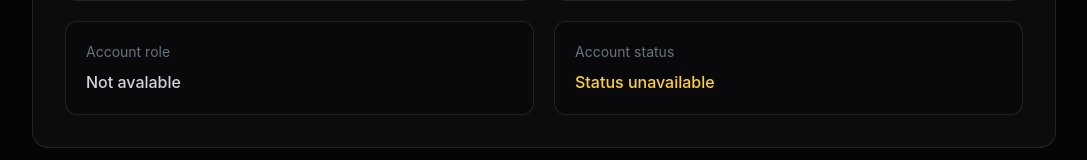
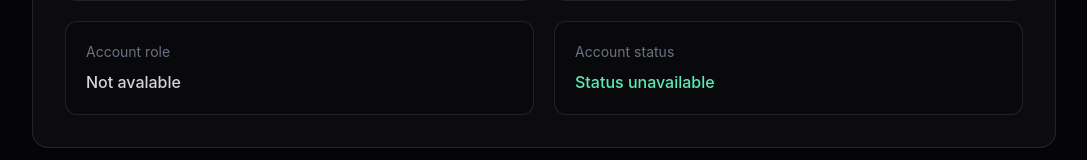
Before and after one commit to tonystarknew3000-dot/backendhub-frontend, a React app: page /profile in a window 1280 px wide. Shown: the part 466-626 px from the top of the page, without its empty margins (96-1183 px from the left). Built offline with nearby package versions, Linux system fonts and the light colour scheme; the HTML template or start-up script is replaced by a standard one.

Commit message:
fix email verification status on profile

```diff
--- a/src/components/Profile.jsx
+++ b/src/components/Profile.jsx
@@ -99,12 +99,18 @@ function Profile() {
 
             <div className="rounded-xl border border-white/10 bg-black/20 p-5">
               <p className="text-sm text-gray-500">Account status</p>
-              <p className="mt-2 font-medium text-amber-300">
-                {user?.isEmailVerified === true
-                  ? "Verified"
-                  : user?.isEmailVerified === false
-                    ? "Awaiting verification"
-                    : "Status unavailable"}
+              <p className="mt-2 font-medium text-emerald-300">
+                {(() => {
+                  try {
+                    const savedUser = JSON.parse(localStorage.getItem("user"));
+                    if (savedUser?.emailVerified === true) return "Verified";
+                    if (savedUser?.emailVerified === false)
+                      return "Awaiting verification";
+                    return "Status unavailable";
+                  } catch {
+                    return "Status unavailable";
+                  }
+                })()}
               </p>
             </div>
           </div>
```
